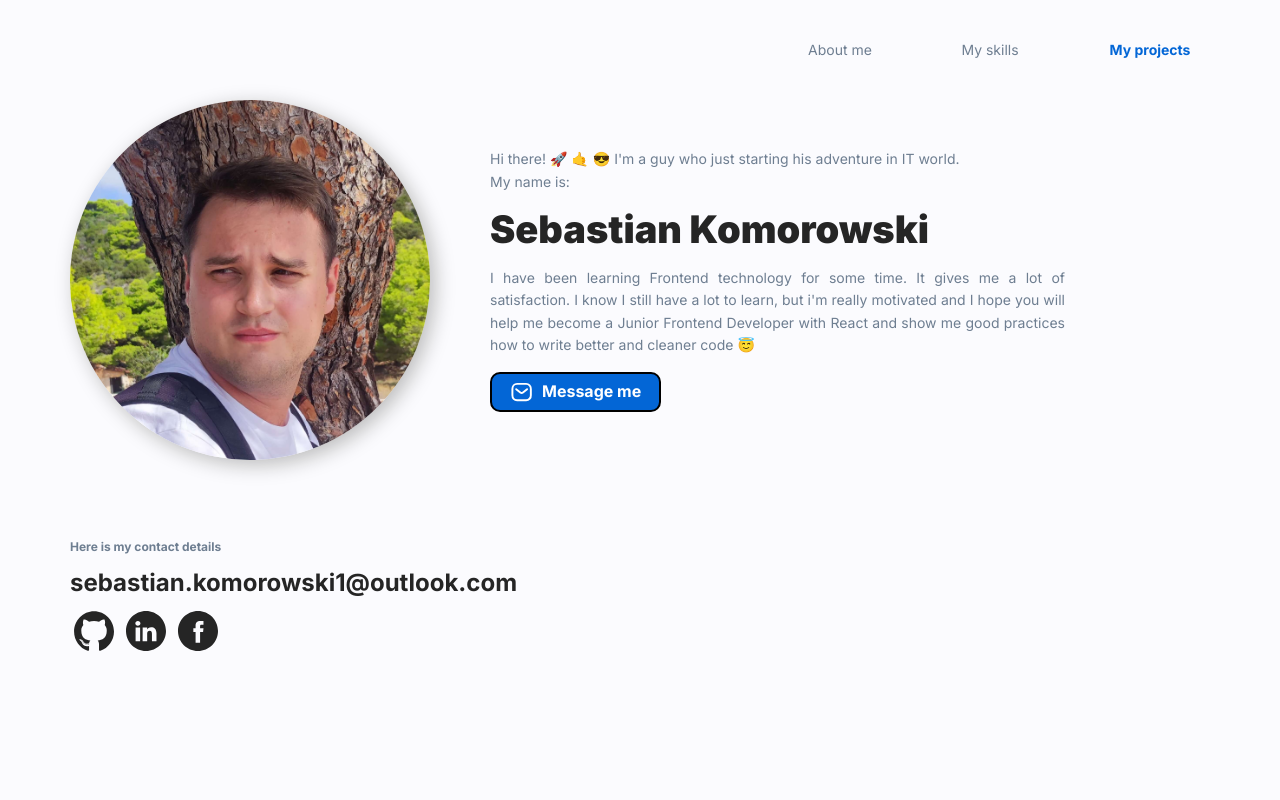
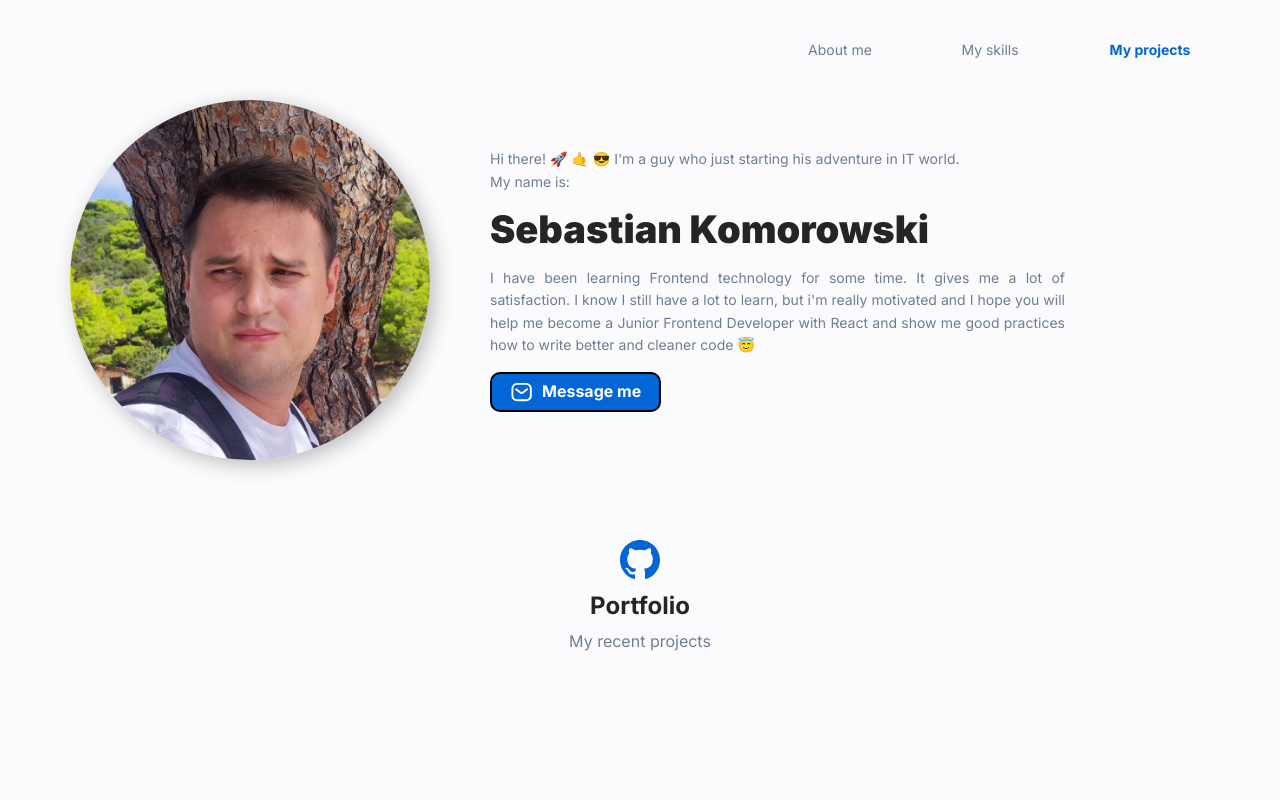
Before and after one commit to carterstorm/my-personal-homepage, a React (Create React App) app: page / in a window 1280 px wide. Both pictures are taken after a click on the item "My projects". Shown: the top 800 px of the page. Built offline with nearby package versions, Linux system fonts and the light colour scheme.

Commit message:
added and styled header in MyProject section

```diff
--- a/src/features/MyProjects/index.js
+++ b/src/features/MyProjects/index.js
@@ -1,3 +1,17 @@
+import {
+    PortfolioHeading,
+    PortfolioIcon,
+    PortfolioInfo,
+    PortfolioText,
+    Wrapper
+} from "./styled";
+
 export const MyProjects = () => (
-    <></>
+    <Wrapper>
+        <PortfolioInfo>
+            <PortfolioIcon />
+            <PortfolioHeading>Portfolio</PortfolioHeading>
+            <PortfolioText>My recent projects</PortfolioText>
+        </PortfolioInfo>
+    </Wrapper>
 );
--- /dev/null
+++ b/src/features/MyProjects/styled.js
@@ -0,0 +1,58 @@
+import styled from "styled-components";
+import { ReactComponent as MarkGitHub } from "../../assets/mark-github.svg";
+
+export const Wrapper = styled.section`
+    padding: 80px 0;
+
+    @media(max-width: ${({ theme }) => theme.breakpoints.mobileMax}px) {
+        padding: 60px 0;
+    };
+
+    @media(max-width: ${({ theme }) => theme.breakpoints.mobileSmall}px) {
+        padding: 40px 0 30px;
+    };
+`;
+
+export const PortfolioInfo = styled.header`
+    display: grid;
+    grid-gap: 12px;
+    justify-content: center;
+    justify-items: center;
+
+    @media(max-width: ${({ theme }) => theme.breakpoints.mobileSmall}px) {
+        grid-gap: 8px;
+    };
+`;
+
+export const PortfolioIcon = styled(MarkGitHub)`
+    color: ${({ theme }) => theme.colors.portfolioIconColor};
+
+    @media(max-width: ${({ theme }) => theme.breakpoints.mobileSmall}px) {
+        width: 30px;
+        height: 30px;
+    };
+`;
+
+export const PortfolioHeading = styled.h3`
+    margin: 0;
+    color: ${({ theme }) => theme.colors.text.secondaryTextColor};
+    font-size: 24px;
+
+    @media(max-width: ${({ theme }) => theme.breakpoints.mobileMax}px) {
+        font-size: 18px;
+    };
+
+    @media(max-width: ${({ theme }) => theme.breakpoints.mobileSmall}px) {
+        font-size: 14px;
+    };
+`;
+
+export const PortfolioText = styled.span`
+    @media(max-width: ${({ theme }) => theme.breakpoints.mobileMax}px) {
+        font-size: 12px;
+    };
+
+    @media(max-width: ${({ theme }) => theme.breakpoints.mobileSmall}px) {
+        font-size: 10px;
+    };
+`;
--- a/src/theme.js
+++ b/src/theme.js
@@ -30,6 +30,7 @@ export const themeLight = {
         horizontalLine: colorsName.iron,
         listItemCircle: colorsName.scienceBlue,
         footerLinksColorHover: colorsName.scienceBlue,
+        portfolioIconColor: colorsName.scienceBlue,
         text: {
             primaryTextColor: colorsName.slateGray,
             secondaryTextColor: colorsName.mineShaft,
```
